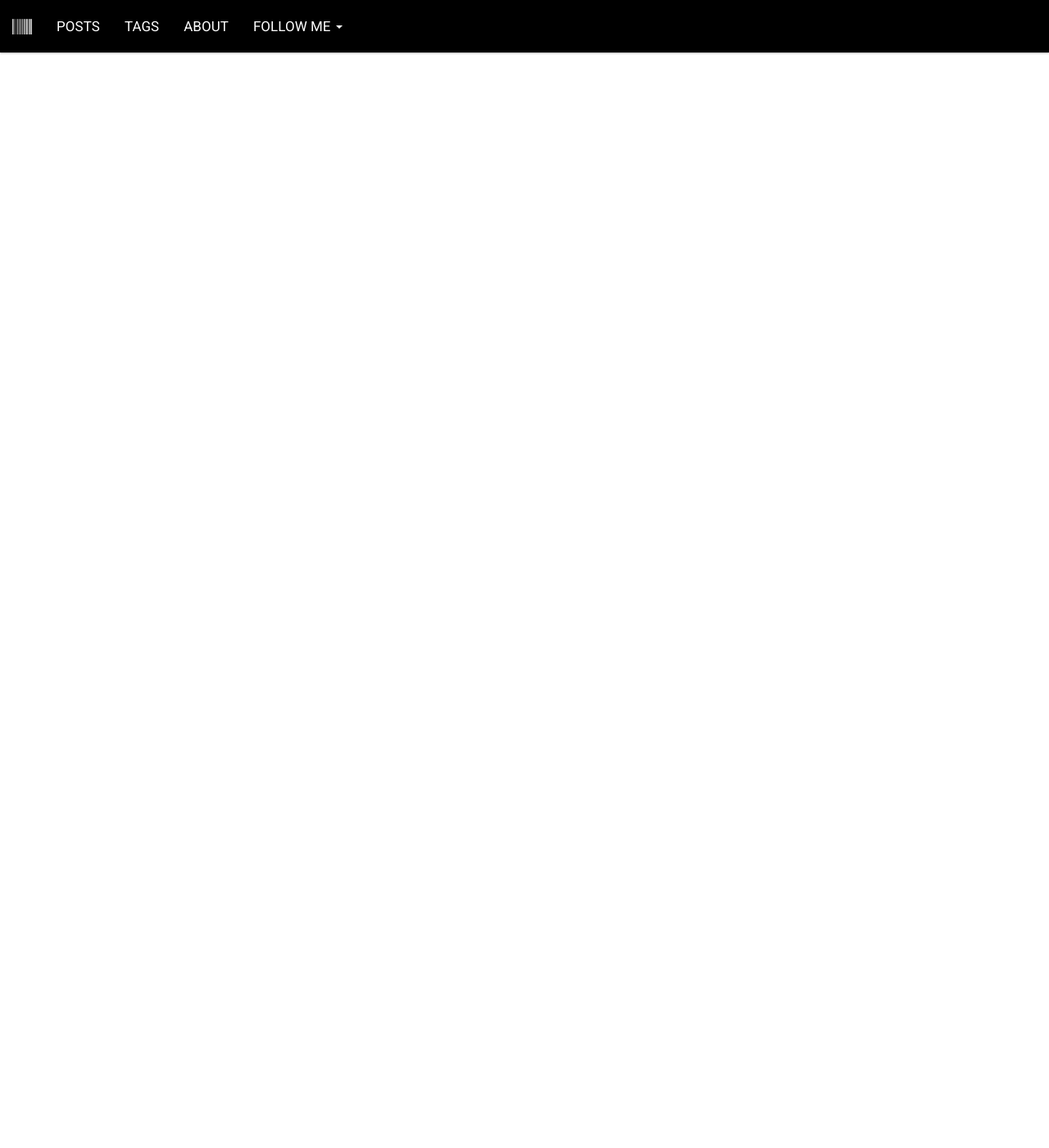
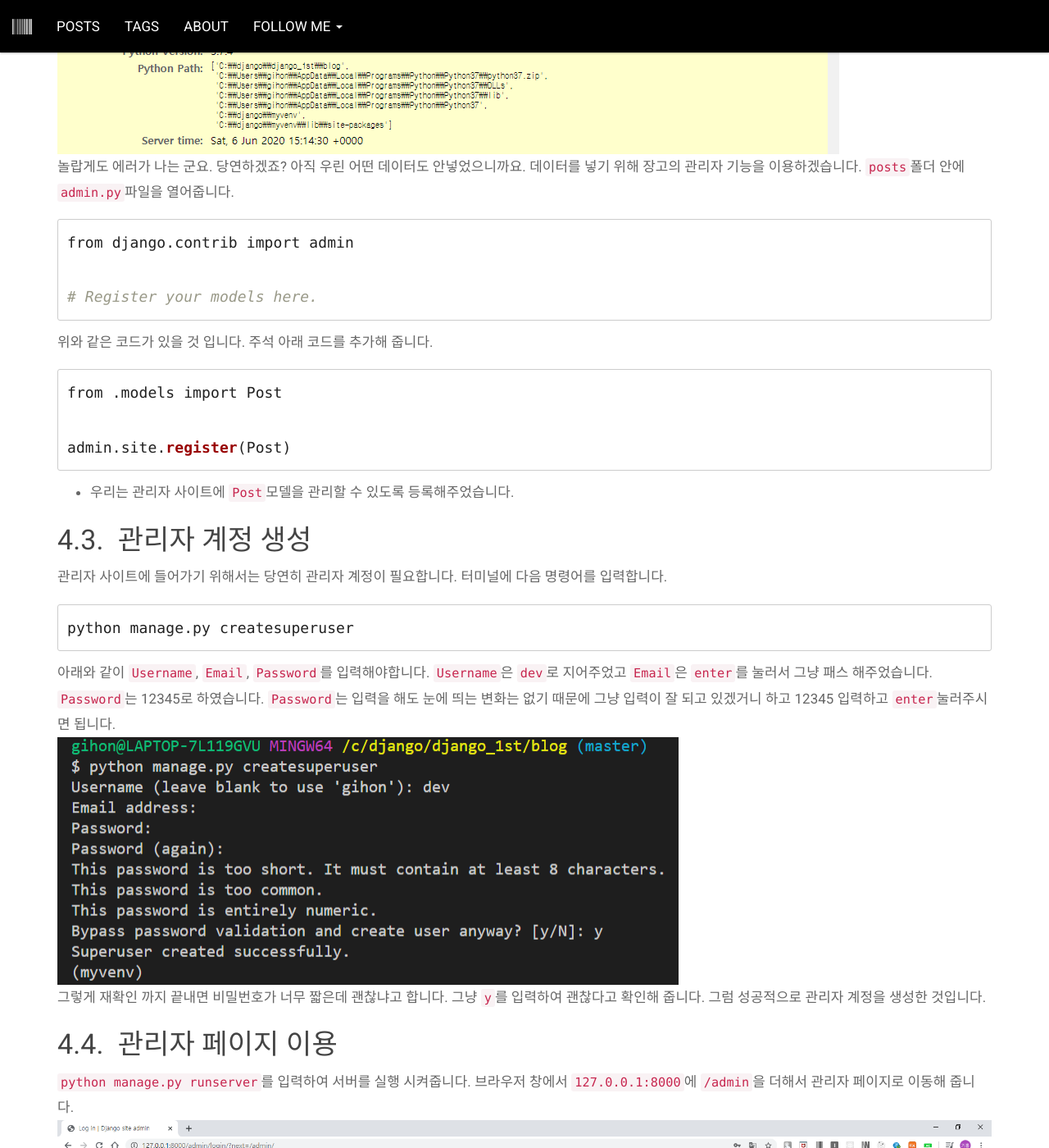
Before and after one commit to sneakstarberry/sneakstarberry.github.io, a Jekyll site: the page built from _posts/2020-06-06-django-model.md, in a window 1280 px wide and 1400 px high, scrolled down 7337 px. Shown: the whole window at 82% size. Built offline with Jekyll 4.4.1, drawn with Linux system fonts in a browser that asks for light colours; comment, search, counter and statistics services are not loaded; some of the changed text lies outside the part shown.

Commit message:
django-model posting

````diff
--- a/_posts/2020-06-06-django-model.md
+++ b/_posts/2020-06-06-django-model.md
@@ -112,3 +112,61 @@ def home(request):
 3. `{"post":posts[0]}`
     - 딕셔너리 자료형입니다. `post`에 `posts`데이터들 중 첫번째 데이터를 담습니다.
     - 이 코드를 통해서 저희는 html에 모델에 담겨있는 데이터를 이용할 수 있게 됩니다.
+
+### html 내용 대체하기
+`index.html`을 열어보겠습니다.
+<img src="/assets/images{{page.id}}/template.png" class="img-responsive">
+제목을 입력하는 부분 찾아보겠습니다. 대략 82번째 줄부터 post내용이 있는 것 같습니다. 제목, 내용, 만든 날짜, 수정된 날짜를 모델에서 보내준 데이터로 바꿔 보겠습니다.
+<img src="/assets/images{{page.id}}/template_model.png" class="img-responsive">
+<img src="/assets/images{{page.id}}/template_model.png" class="img-responsive">
+
+> 위와 같이 바꾸어주면 됩니다. 이제 코드의 의미를 알아보도록 하겠습니다.
+
+
+- 먼저 html에서 python문법을 쓰기위해서는 \{\{}\} 이렇듯 중괄호가 두번 감싸야합니다.
+- 이를 장고 템플릿 태그라고 합니다.
+- `post`를 이용한 것은 `views.py`에서 딕셔너리 자료형에서 `post`로 템플릿에서 이용하겠다고 선언을 해주었기 때문입니다.
+- `post`는 지금 하나의 포스팅 글 데이터를 담은 변수이고 `post.title`과 같은 형태로 데이터에 접근이 가능합니다.
+
+### `admin.py` 코드 추가
+이제 서버를 한 번 실행해 보겠습니다.
+<img src="/assets/images{{page.id}}/error.png" class="img-responsive">
+놀랍게도 에러가 나는 군요. 당연하겠죠? 아직 우린 어떤 데이터도 안넣었으니까요. 데이터를 넣기 위해 장고의 관리자 기능을 이용하겠습니다. `posts`폴더 안에 `admin.py`파일을 열어줍니다.
+```python
+from django.contrib import admin
+
+# Register your models here.
+```
+위와 같은 코드가 있을 것 입니다.
+주석 아래 코드를 추가해 줍니다.
+```python
+from .models import Post
+
+admin.site.register(Post)
+```
+- 우리는 관리자 사이트에 `Post`모델을 관리할 수 있도록 등록해주었습니다.
+
+### 관리자 계정 생성
+관리자 사이트에 들어가기 위해서는 당연히 관리자 계정이 필요합니다. 터미널에 다음 명령어를 입력합니다.
+```shell
+python manage.py createsuperuser
+```
+아래와 같이 `Username`, `Email`, `Password`를 입력해야합니다. `Username`은 `dev`로 지어주었고 `Email`은 `enter`를 눌러서 그냥 패스 해주었습니다. `Password`는 12345로 하였습니다. `Password`는 입력을 해도 눈에 띄는 변화는 없기 때문에 그냥 입력이 잘 되고 있겠거니 하고 12345 입력하고 `enter`눌러주시면 됩니다.
+<img src="/assets/images{{page.id}}/superuser.png" class="img-responsive">
+그렇게 재확인 까지 끝내면 비밀번호가 너무 짧은데 괜찮냐고 합니다. 그냥 `y`를 입력하여 괜찮다고 확인해 줍니다.
+그럼 성공적으로 관리자 계정을 생성한 것입니다.
+
+### 관리자 페이지 이용
+`python manage.py runserver`를 입력하여 서버를 실행 시켜줍니다. 브라우저 창에서 `127.0.0.1:8000`에 `/admin`을 더해서 관리자 페이지로 이동해 줍니다.
+<img src="/assets/images{{page.id}}/admin.png" class="img-responsive">
+유저 네임과 비밀번호를 입력해 줍니다. 이건 기억하시리라고 생각합니다.
+<img src="/assets/images{{page.id}}/admin2.png" class="img-responsive">
+로그인을 하면 위와 같은 페이지가 나옵니다. 여기서 Posts라고 써져있는 곳 옆에 Add를 눌러줍니다.
+<img src="/assets/images{{page.id}}/add.png" class="img-responsive">
+위와 같은 화면이 나오는데 제목과 내용 그리고 적당한 사진을 선택해줍니다. 그리고 `SAVE`버튼을 눌러줍니다.
+<img src="/assets/images{{page.id}}/add_post.png" class="img-responsive">
+저는 중간에 실수로 스샷을 안찍고 저장을 해서 지우고 다시 만들어서 `Post object (2)`지만 여러분들은 `Post object (1)`일 겁니다.
+<img src="/assets/images{{page.id}}/object.png" class="img-responsive">
+이제 포스팅도 끝났습니다. 이제 다시 `http://127.0.0.1:8000` 메인 페이지를 확인하겠습니다.
+<img src="/assets/images{{page.id}}/posting.png" class="img-responsive">
+내용이 멋지게 채워졌습니다.
````
Also changed, not shown: other parts of _posts/2020-06-06-django-model.md (+1 -1 lines), assets/images/posts/django-model/add.png (added), assets/images/posts/django-model/add_post.png (added), assets/images/posts/django-model/admin.png (added), assets/images/posts/django-model/admin2.png (added), assets/images/posts/django-model/error.png (added), assets/images/posts/django-model/object.png (added), assets/images/posts/django-model/page.png (added), assets/images/posts/django-model/posting.png (added), assets/images/posts/django-model/superuser.png (added), assets/images/posts/django-model/template.png (added), assets/images/posts/django-model/template_model.png (added), assets/images/posts/django-model/user.png (added).
